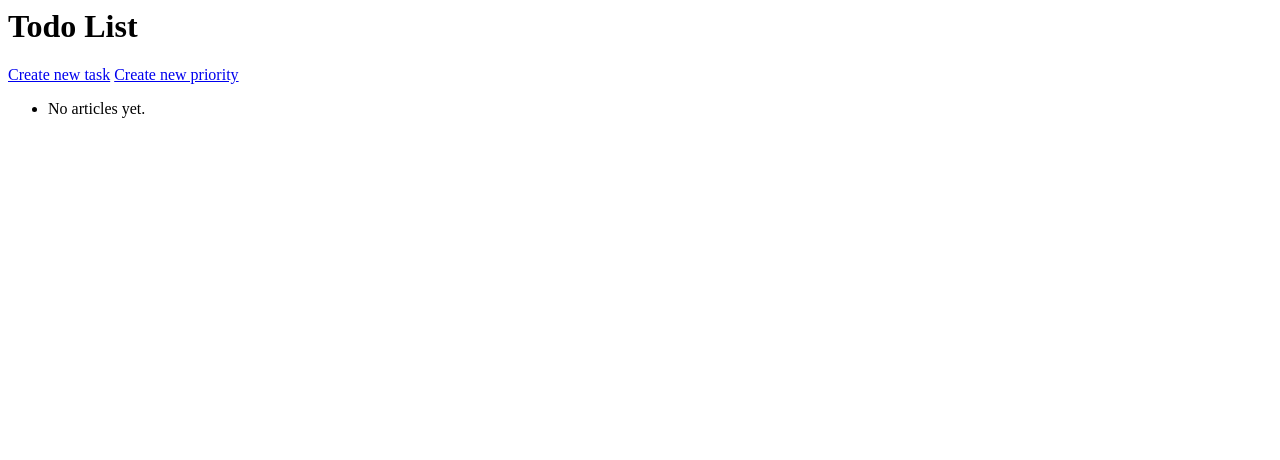
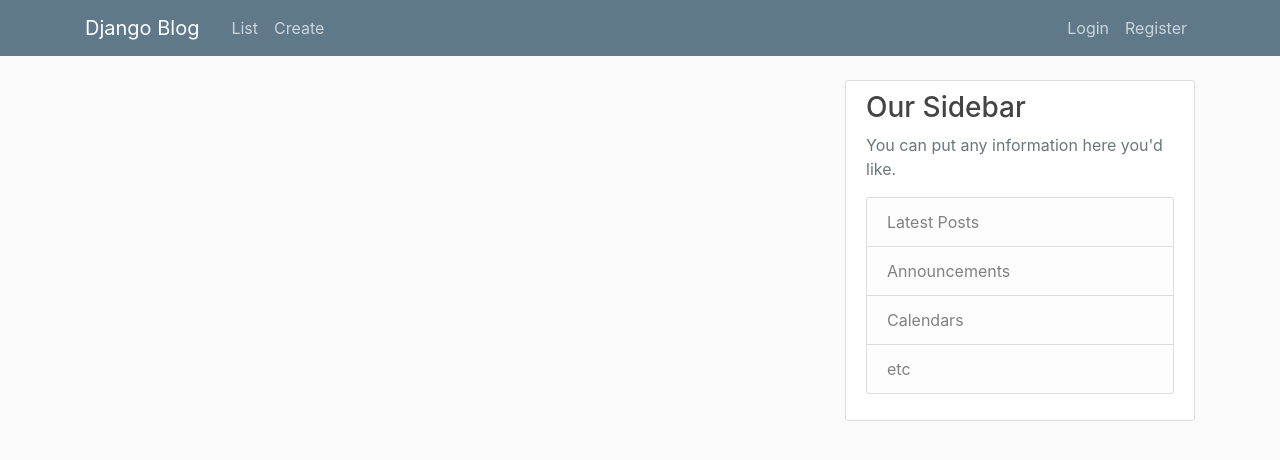
Before and after one commit to ecrespillo-eb/todolist, a Django app: page / in a window 1280 px wide. Shown: the top 460 px of the page. Run offline with Django 3.2, Linux system fonts and the light colour scheme; data that the repository does not hold is empty; some libraries are stand-ins or nearby versions.

Commit message:
todo list html

```diff
--- a/todolist_app/templates/todolist_app/base.html
+++ b/todolist_app/templates/todolist_app/base.html
@@ -10,7 +10,7 @@
     <!-- Bootstrap CSS -->
     <link rel="stylesheet" href="https://maxcdn.bootstrapcdn.com/bootstrap/4.0.0/css/bootstrap.min.css" integrity="sha384-Gn5384xqQ1aoWXA+058RXPxPg6fy4IWvTNh0E263XmFcJlSAwiGgFAW/dAiS6JXm" crossorigin="anonymous">
 
-    <link rel="stylesheet" type="text/css" href="{% static 'blog/main.css' %}">
+    <link rel="stylesheet" type="text/css" href="{% static 'todolist_app/main.css' %}">
 
     {% if title %}
         <title>Django Blog - {{ title }}</title>
@@ -22,14 +22,14 @@
     <header class="site-header">
       <nav class="navbar navbar-expand-md navbar-dark bg-steel fixed-top">
         <div class="container">
-          <a class="navbar-brand mr-4" href="{% url 'blog-home' %}">Django Blog</a>
+          <a class="navbar-brand mr-4" href="{% url 'list_todo' %}">Django Blog</a>
           <button class="navbar-toggler" type="button" data-toggle="collapse" data-target="#navbarToggle" aria-controls="navbarToggle" aria-expanded="false" aria-label="Toggle navigation">
           <span class="navbar-toggler-icon"></span>
           </button>
           <div class="collapse navbar-collapse" id="navbarToggle">
             <div class="navbar-nav mr-auto">
-              <a class="nav-item nav-link" href="{% url 'blog-home' %}">Home</a>
-              <a class="nav-item nav-link" href="{% url 'blog-about' %}">About</a>
+              <a class="nav-item nav-link" href="{% url 'list_todo' %}">List</a>
+              <a class="nav-item nav-link" href="{% url 'create_todo' %}">Create</a>
             </div>
             <!-- Navbar Right Side -->
             <div class="navbar-nav">
--- a/todolist_app/templates/todolist_app/todo_list.html
+++ b/todolist_app/templates/todolist_app/todo_list.html
@@ -1,17 +1,13 @@
-<h1>Todo List</h1>
-<a href="{% url 'create_todo' %}">Create new task</a>
-<a href="{% url 'create_priority' %}">Create new priority</a>
-<ul>
-{% for object in object_list %}
-    Description: {{ object.description }}<br/>
-    Done: {{ object.done }}<br/>
-    Priority: {{ object.priority }}<br/>
-    Assigned User: {{ object.assigned_user }}<br/><br/>
-    <a href="{% url 'update_todo' object.id %}">Update data</a>
-    <a href="{% url 'update_user' object.id %}">Change assigned user</a>
-    <a href="{% url 'delete_todo' object.id %}">Delete</a>
-    <hr/>
-{% empty %}
-    <li>No articles yet.</li>
-{% endfor %}
-</ul>
+{% extends "todolist_app/base.html" %}
+{% block content %}
+    {% for object in object_list %}
+        <article class="media content-section">
+          <div class="media-body">
+            <h2><a class="article-title" href="#">{{ object.description }}</a></h2>
+            <p class="article-content"> Done: {{ object.done }}</p>
+            <p class="article-content"> Priority: {{ object.priority }}</p>
+            <p class="article-content"> Assigned User: {{ object.assigned_user }}</p>
+          </div>
+        </article>
+    {% endfor %}
+{% endblock content %}
```
